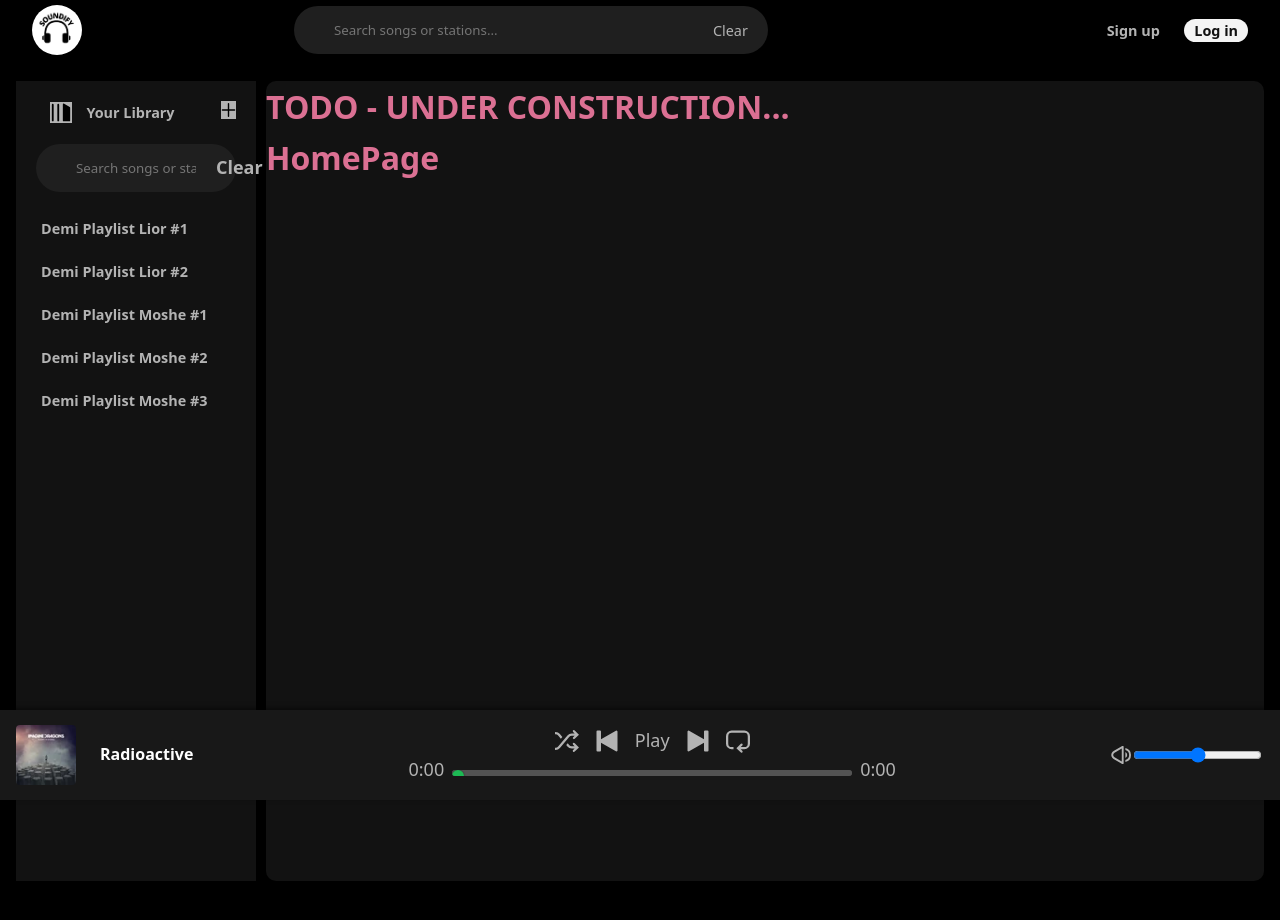
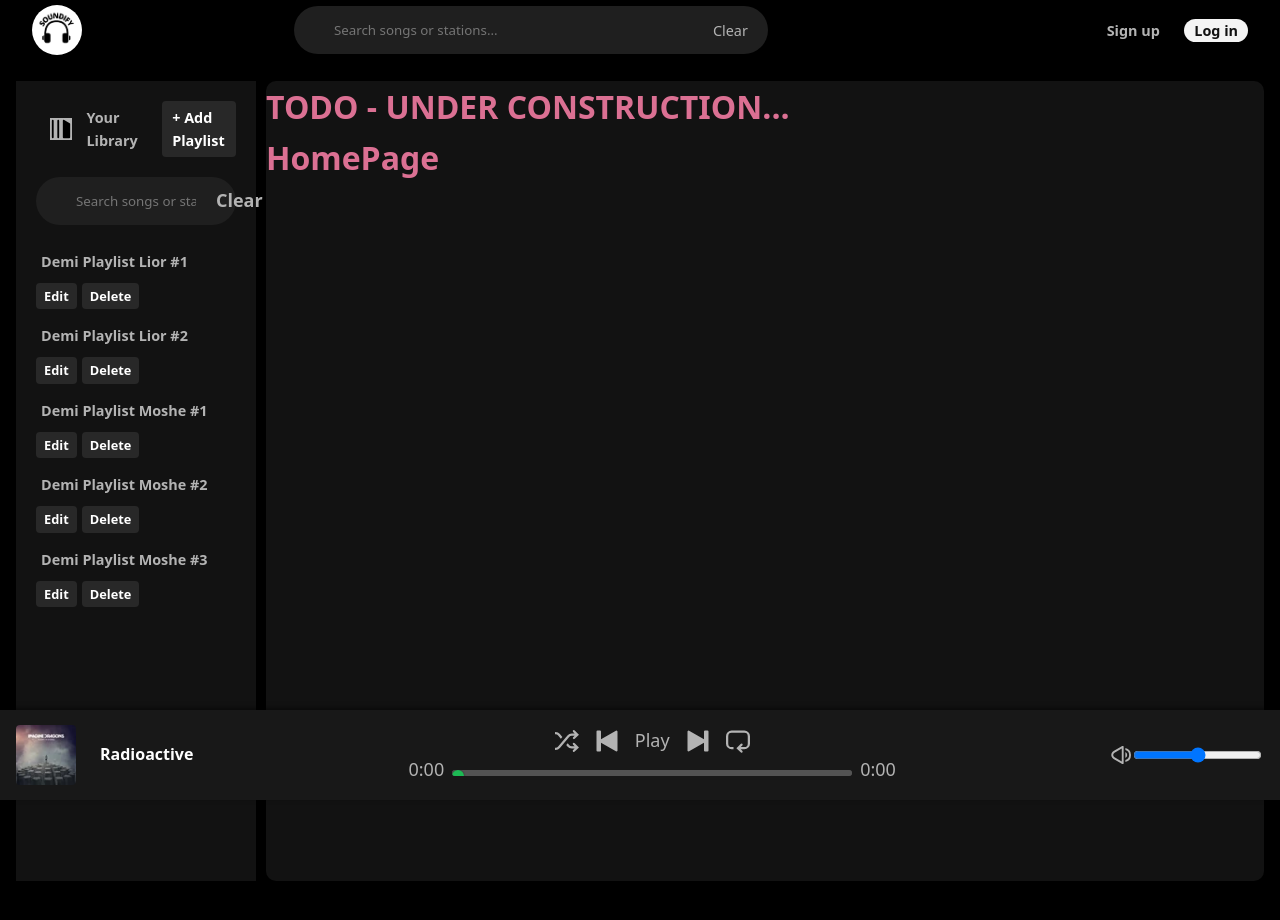
Before and after one commit to noalesh/soundify, a React (Vite) app: page / in a window 1280 px wide. Shown: the top 920 px of the page. Built offline with nearby package versions, Linux system fonts and the light colour scheme; no server answers.

Commit message:
Updated SideBar and Player components, improved CRUD functionality, and enhanced styles

```diff
--- a/src/assets/styles/cmps/SideBar.scss
+++ b/src/assets/styles/cmps/SideBar.scss
@@ -32,8 +32,7 @@ $inactive-color: $text-fill-color;
             margin-left: 1em;
             text-decoration: none;
 
-
-    }
+        }
 
         img {
             width: 1.5em;
@@ -55,7 +54,21 @@ $inactive-color: $text-fill-color;
             width: 1em;
             height: 1em;
             background-color: $text-fill-color;
+        }
 
+        .add-station-btn {
+            // Added styling for the Add Playlist button
+            background-color: $hover-bg-color;
+            color: $bright-fill;
+            border: none;
+            padding: 5px 10px;
+            font-size: 0.9rem;
+            border-radius: 4px;
+            cursor: pointer;
+
+            &:hover {
+                background-color: lighten($hover-bg-color, 10%);
+            }
         }
     }
 
@@ -98,6 +111,27 @@ $inactive-color: $text-fill-color;
                         background-color: $hover-bg-color;
                     }
                 }
+
+                .station-actions {
+                    // Added styling for Edit/Delete buttons
+                    display: flex;
+                    gap: 5px;
+                    margin-top: 5px;
+
+                    button {
+                        background-color: $hover-bg-color;
+                        color: $bright-fill;
+                        border: none;
+                        padding: 3px 8px;
+                        font-size: 0.8rem;
+                        border-radius: 4px;
+                        cursor: pointer;
+
+                        &:hover {
+                            background-color: lighten($hover-bg-color, 10%);
+                        }
+                    }
+                }
             }
         }
     }
--- a/src/cmps/SideBar.jsx
+++ b/src/cmps/SideBar.jsx
@@ -1,40 +1,36 @@
-import { useState, useEffect } from "react";
+import { useState } from "react";
 import { NavLink } from "react-router-dom";
 import { SearchBar } from "../cmps/SearchBar";
-import { stationService } from "../services/station/station.service.local";
-import { storageService } from "../services/async-storage.service";
 
-export function SideBar() {
+export function SideBar({
+  stations,
+  onAddStation,
+  onUpdateStation,
+  onDeleteStation,
+}) {
   const [filterBy, setFilterBy] = useState("");
-  const [stations, setStations] = useState([]);
-
-  useEffect(() => {
-    loadStations();
-  }, []);
-
-  async function loadStations() {
-    try {
-      const stationsFromService = await stationService.query();
-      setStations(stationsFromService);
-    } catch (err) {
-      console.error("Failed to load stations:", err);
-    }
-  }
 
   return (
     <aside className="side-bar">
       <div className="logo-section">
-        <NavLink className="library-title bright-hover" onClick={()=>(prompt("TODO - development note - clicking 'Your Library' should collapse the side bar."))}>
-          <img className="library-icon" src="/src/assets/imgs/Soundify-files/libraryIcon.svg" alt="library icon"/>
+        <NavLink
+          className="library-title bright-hover"
+          onClick={() =>
+            prompt(
+              "TODO - development note - clicking 'Your Library' should collapse the side bar."
+            )
+          }
+        >
+          <img
+            className="library-icon"
+            src="/src/assets/imgs/Soundify-files/libraryIcon.svg"
+            alt="library icon"
+          />
           Your Library
         </NavLink>
-        { /* TODO - the 'Your Library" link should cause the side bar to collapse.  */}
-        <NavLink to={`/newStation`}>
-          <img className="plus-sign bright-hover" src="/src/assets/imgs/Soundify-files/plusSign.svg" alt="plus sign"/>
-        { /* TODO - for now, the + sign redirects automatically to the StationEdit page to
-        allow a new station to be created, but clicking the + icon should open a dropdown menu
-         that allows the user to choose between adding a new station or folder.*/}
-         </NavLink>
+        <button className="add-station-btn" onClick={onAddStation}>
+          + Add Playlist
+        </button>
       </div>
 
       <div className="search-section">
@@ -44,13 +40,21 @@ export function SideBar() {
       <div className="library-section">
         <ul>
           {stations.map((station) => (
-            <li key={station._id}>
+            <li key={station._id} className="station-item">
               <NavLink
                 to={`/station/${station._id}`}
                 className={({ isActive }) => (isActive ? "active" : "")}
               >
                 {station.title}
               </NavLink>
+              <div className="station-actions">
+                <button onClick={() => onUpdateStation(station._id)}>
+                  Edit
+                </button>
+                <button onClick={() => onDeleteStation(station._id)}>
+                  Delete
+                </button>
+              </div>
             </li>
           ))}
         </ul>
--- a/src/pages/StationIndex.jsx
+++ b/src/pages/StationIndex.jsx
@@ -5,7 +5,10 @@ import { showSuccessMsg, showErrorMsg } from "../services/event-bus.service";
 import { stationService } from "../services/station";
 import { userService } from "../services/user";
 
-import { loadStations, removeStation } from '../store/actions/station.actions.js'
+import {
+  loadStations,
+  removeStation,
+} from "../store/actions/station.actions.js";
 import { StationList } from "../cmps/StationList";
 import { SideBar } from "../cmps/SideBar";
 import { AppHeader } from "../cmps/AppHeader";
@@ -13,7 +16,6 @@ import { AppFooter } from "../cmps/AppFooter";
 import { Outlet } from "react-router";
 
 export function StationIndex() {
-
   const [filterBy, setFilterBy] = useState(stationService.getDefaultFilter());
   const stations = useSelector(
     (storeState) => storeState.stationModule.stations
@@ -22,7 +24,6 @@ export function StationIndex() {
   useEffect(() => {
     loadStations(filterBy);
   }, [filterBy]);
-
 
   async function onRemoveStation(stationId) {
     try {
@@ -45,23 +46,40 @@ export function StationIndex() {
     }
   }
 
-
-/*
-{userService.getLoggedinUser() && (
-          <button onClick={onAddStation}>New Station</button>
-        )}
-*/
+  async function onUpdateStation(stationId) {
+    try {
+      const station = stations.find((s) => s._id === stationId);
+      if (!station) throw new Error("Station not found");
+      station.name =
+        prompt("Enter new name for the station", station.name) || station.name;
+      const updatedStation = await stationService.save(station);
+      showSuccessMsg(`Station updated (id: ${updatedStation._id})`);
+      loadStations(filterBy);
+    } catch (err) {
+      showErrorMsg("Cannot update station");
+    }
+  }
 
   return (
     <main className="station-index">
       <div className="grid-container">
-        <div className="grid-item-1"><AppHeader /></div>
-        <div className="grid-item-2"><SideBar /></div>
+        <div className="grid-item-1">
+          <AppHeader />
+        </div>
+        <div className="grid-item-2">
+          <SideBar
+            stations={stations}
+            onAddStation={onAddStation}
+            onUpdateStation={onUpdateStation}
+            onDeleteStation={onRemoveStation}
+          />
+        </div>
         <div className="grid-item-3">
-         {/* <h3 className="dev-comments">development note - TODO - This section shows alternating components.</h3> */}
           <Outlet />
         </div>
-        <div className="grid-item-4"><AppFooter /></div>
+        <div className="grid-item-4">
+          <AppFooter />
+        </div>
       </div>
     </main>
   );
--- a/src/services/station/station.service.local.js
+++ b/src/services/station/station.service.local.js
@@ -19,9 +19,11 @@ const demoStation = {
 };
 
 export const stationService = {
+  save, // Added for CRUD operations
   query,
   getById,
   remove,
+  save,
   getDefaultFilter,
 };
 window.cs = stationService;
@@ -45,8 +47,22 @@ function getById(stationId) {
 }
 
 async function remove(stationId) {
-  // throw new Error('Nope')
+  // Remove function for deleting a station
   await storageService.remove(STORAGE_KEY, stationId);
+}
+
+async function save(station) {
+  // Save function for adding or updating stations
+  const stations = await storageService.query(STORAGE_KEY);
+  if (station._id) {
+    const idx = stations.findIndex((s) => s._id === station._id);
+    stations[idx] = { ...station };
+  } else {
+    station._id = makeId();
+    stations.push(station);
+  }
+  saveToStorage(STORAGE_KEY, stations);
+  return station;
 }
 
 function getDefaultFilter() {
@@ -86,7 +102,7 @@ function _createStationsFromGivenDemoData() {
           url: "",
           addedBy: "",
           addedAt: 14012025,
-          imgUrl: "/src/assets/imgs/demiDataImgs/songImg2.png"
+          imgUrl: "/src/assets/imgs/demiDataImgs/songImg2.png",
         },
         {
           _id: "olegr",
@@ -97,7 +113,7 @@ function _createStationsFromGivenDemoData() {
           url: "",
           addedBy: "",
           addedAt: 15042025,
-            imgUrl: "/src/assets/imgs/demiDataImgs/songImg3.png"
+          imgUrl: "/src/assets/imgs/demiDataImgs/songImg3.png",
         },
       ],
     },
@@ -120,7 +136,7 @@ function _createStationsFromGivenDemoData() {
           url: "",
           addedBy: "",
           addedAt: 14012025,
-          imgUrl: "/src/assets/imgs/demiDataImgs/songImg5.png"
+          imgUrl: "/src/assets/imgs/demiDataImgs/songImg5.png",
         },
         {
           _id: "otjrr",
@@ -131,7 +147,7 @@ function _createStationsFromGivenDemoData() {
           url: "",
           addedBy: "",
           addedAt: 12042025,
-            imgUrl: "/src/assets/imgs/demiDataImgs/songImg2.png"
+          imgUrl: "/src/assets/imgs/demiDataImgs/songImg2.png",
         },
         {
           _id: "1hegr",
@@ -142,7 +158,7 @@ function _createStationsFromGivenDemoData() {
           url: "",
           addedBy: "",
           addedAt: 14012025,
-          imgUrl: "/src/assets/imgs/demiDataImgs/songImg4.png"
+          imgUrl: "/src/assets/imgs/demiDataImgs/songImg4.png",
         },
       ],
     },
@@ -165,7 +181,7 @@ function _createStationsFromGivenDemoData() {
           url: "",
           addedBy: "",
           addedAt: 14012025,
-          imgUrl: "/src/assets/imgs/demiDataImgs/songImg4.png"
+          imgUrl: "/src/assets/imgs/demiDataImgs/songImg4.png",
         },
         {
           _id: "3hegr",
@@ -176,7 +192,7 @@ function _createStationsFromGivenDemoData() {
           url: "",
           addedBy: "",
           addedAt: 14012025,
-          imgUrl: "/src/assets/imgs/demiDataImgs/songImg1.png"
+          imgUrl: "/src/assets/imgs/demiDataImgs/songImg1.png",
         },
       ],
     },
@@ -199,7 +215,7 @@ function _createStationsFromGivenDemoData() {
           url: "",
           addedBy: "",
           addedAt: 14612025,
-            imgUrl: "/src/assets/imgs/demiDataImgs/songImg1.png"
+          imgUrl: "/src/assets/imgs/demiDataImgs/songImg1.png",
         },
         {
           _id: "u436r",
@@ -210,7 +226,7 @@ function _createStationsFromGivenDemoData() {
           url: "",
           addedBy: "",
           addedAt: 17012025,
-            imgUrl: "/src/assets/imgs/demiDataImgs/songImg2.png"
+          imgUrl: "/src/assets/imgs/demiDataImgs/songImg2.png",
         },
       ],
     },
@@ -233,7 +249,7 @@ function _createStationsFromGivenDemoData() {
           url: "",
           addedBy: "",
           addedAt: 14612025,
-            imgUrl: "/src/assets/imgs/demiDataImgs/songImg1.png"
+          imgUrl: "/src/assets/imgs/demiDataImgs/songImg1.png",
         },
         {
           _id: "u8e6r",
@@ -244,7 +260,7 @@ function _createStationsFromGivenDemoData() {
           url: "",
           addedBy: "",
           addedAt: 12012025,
-            imgUrl: "/src/assets/imgs/demiDataImgs/songImg5.png"
+          imgUrl: "/src/assets/imgs/demiDataImgs/songImg5.png",
         },
       ],
     },
```
Also changed, not shown: src/cmps/Player.jsx (+14 -21 lines). Lines whose indentation alone changed are shown as unchanged.
